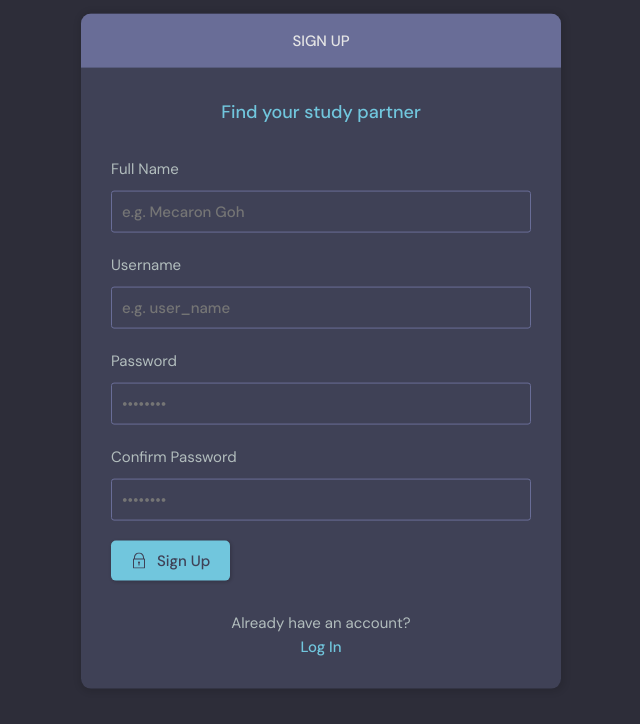
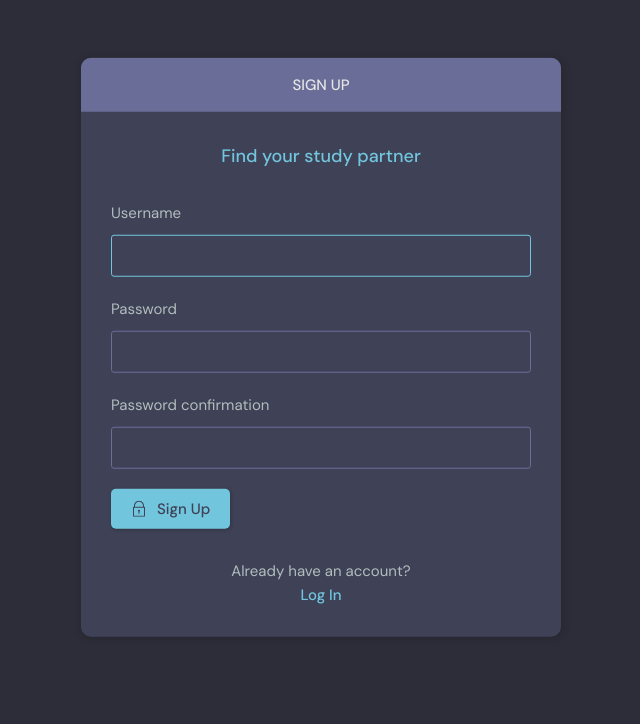
Before and after one commit to cameronlzy/studybud, a Django app: page /register/ in a window 1280 px wide. Shown: the part 76-800 px from the top of the page, without its empty margins (319-959 px from the left). Run offline with Django 5.2, Linux system fonts and the light colour scheme; parts of the project's set-up code (start-up, migrations or seed data) failed here and were passed over.

Commit message:
Fix bug in signup form

```diff
--- a/base/templates/base/signup_component.html
+++ b/base/templates/base/signup_component.html
@@ -9,35 +9,15 @@
       <div class="layout__body">
         <h2 class="auth__tagline">Find your study partner</h2>
 
-        <form method="POST" action="">
+        <form class="form" action="" method="POST">
           {% csrf_token %}
+
+          {% for field in form %}
           <div class="form__group form__group">
-            <label for="fullname">Full Name</label>
-            <input id="fullname" name="fullname" type="text" placeholder="e.g. Mecaron Goh" />
+            <label for="room_name">{{field.label}}</label>
+            {{field}}
           </div>
-          <div class="form__group form__group">
-            <label for="room_name">Username</label>
-            <input id="username" name="username" type="text" placeholder="e.g. user_name" />
-          </div>
-          <div class="form__group">
-            <label for="password">Password</label>
-            <input
-              id="password"
-              name="password"
-              type="password"
-              placeholder="&bull;&bull;&bull;&bull;&bull;&bull;&bull;&bull;"
-            />
-          </div>
-
-          <div class="form__group">
-            <label for="confirm_password">Confirm Password</label>
-            <input
-              id="confirm_password"
-              name="confirm_password"
-              type="password"
-              placeholder="&bull;&bull;&bull;&bull;&bull;&bull;&bull;&bull;"
-            />
-          </div>
+          {% endfor %}
 
           <button class="btn btn--main" type="submit" value="Register">
             <svg
```
